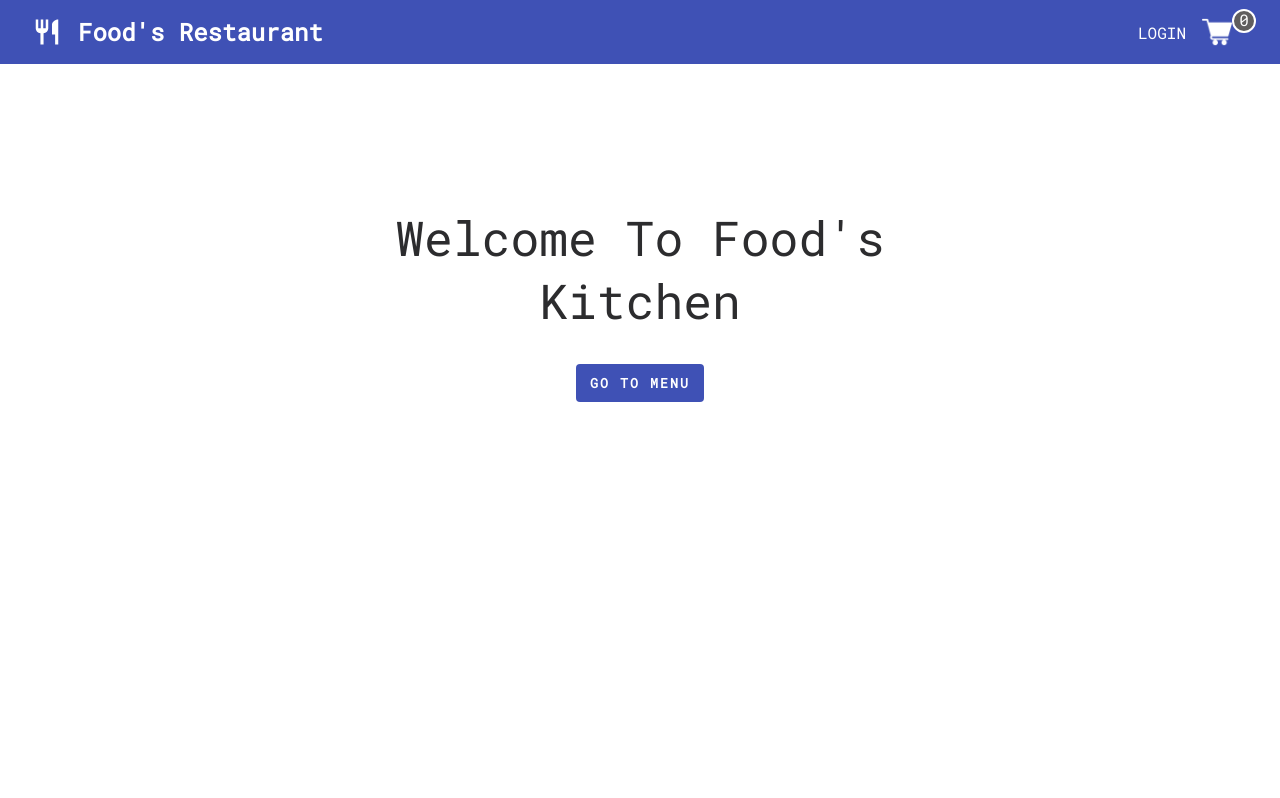
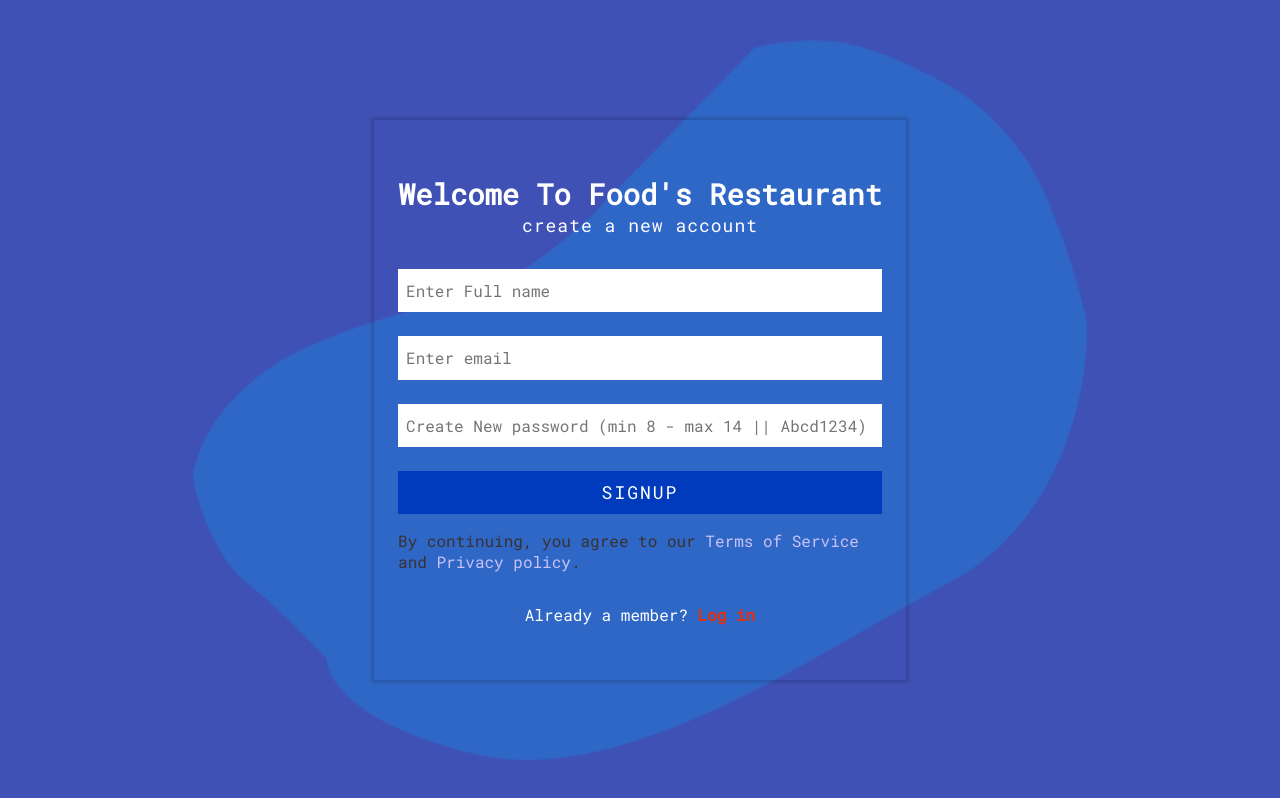
Before and after one commit to saquibhayat26/Food-Restaurant, a React (Create React App) app: page / in a window 1280 px wide. Built offline with nearby package versions, Linux system fonts and the light colour scheme.

Commit message:
form validation added

```diff
--- a/package.json
+++ b/package.json
@@ -9,6 +9,7 @@
     "@testing-library/user-event": "^13.5.0",
     "react": "^18.2.0",
     "react-dom": "^18.2.0",
+    "react-hook-form": "^7.39.0",
     "react-redux": "^8.0.4",
     "react-router-dom": "^6.4.3",
     "react-scripts": "5.0.1",
--- a/src/App.js
+++ b/src/App.js
@@ -7,13 +7,16 @@ import Items from "./Components/Items/Items";
 import Login from "./Pages/Login/Login";
 import Signup from "./Pages/Signup/Signup";
 import CheckoutSuccess from "./Pages/CheckoutSuccess/CheckoutSuccess";
+import { useState } from "react";
 
 function App() {
+  const [signup, setSignup] = useState(true);
+
   return (
     <div className="App">
       <Router>
         <Routes>
-          <Route exact path="/" element={<Home />} />
+          <Route exact path="/" element={signup ? <Signup /> : <Home />} />
           <Route
             exact
             path="/product"
@@ -24,7 +27,11 @@ function App() {
               </>
             }
           />
-          <Route exact path="/login" element={<Login />} />
+          <Route
+            exact
+            path="/login"
+            element={<Login signup={signup} setSignup={setSignup} />}
+          />
           <Route exact path="/signup" element={<Signup />} />
           <Route
             exact
--- a/src/Components/Cart/Cart.jsx
+++ b/src/Components/Cart/Cart.jsx
@@ -44,6 +44,7 @@ const Cart = ({ open, setOpen, setCartTotal }) => {
   };
   const handleCheckout = () => {
     setOpen(!open);
+    dispatch(removeFromCart(0));
     navigate("/success");
     setCartTotal(0);
   };
--- a/src/Components/Navbar/Navbar.jsx
+++ b/src/Components/Navbar/Navbar.jsx
@@ -13,8 +13,11 @@ const Navbar = () => {
   const [open, setOpen] = useState(false);
   const [total, setCartTotal] = useState(0);
 
+  // const [cartLength, setCartLength] = useState(0);
+
   useEffect(() => {
     setCartTotal(data.items.length);
+    // setCartLength(data.items.length);
   }, [data]);
 
   const handleOpen = () => {
@@ -37,15 +40,12 @@ const Navbar = () => {
           <p>Food's Restaurant</p>
         </Link>
       </div>
-
-      <div className="navbar__right">
-        <Link to={"/login"} style={{ textDecoration: "none" }}>
-          <p className="login">LOGIN</p>
-        </Link>
-
-        <img src={cart} alt="cart" onClick={handleOpen} />
-        <span>{total}</span>
-      </div>
+      {total > 0 && (
+        <div className="navbar__right">
+          <img src={cart} alt="cart" onClick={handleOpen} />
+          <span>{total}</span>
+        </div>
+      )}
       {open && (
         <div className="navbar__cart centered">
           <Cart open={open} setOpen={setOpen} setCartTotal={setCartTotal} />
--- a/src/Pages/Login/Login.jsx
+++ b/src/Pages/Login/Login.jsx
@@ -1,11 +1,21 @@
 import React from "react";
 import "./Login.css";
 
-import { Link } from "react-router-dom";
+import { Link, useNavigate } from "react-router-dom";
 
 import vector1 from "./../../assets/Vector1.png";
 
-const Login = () => {
+import { useForm } from "react-hook-form";
+
+const Login = ({ signup, setSignup }) => {
+  const navigate = useNavigate();
+
+  const handleSubmit = (e) => {
+    e.preventDefault();
+    setSignup(!signup);
+    navigate("/");
+  };
+
   return (
     <div className="Login">
       <img src={vector1} alt="vector1" />
@@ -15,11 +25,13 @@ const Login = () => {
           <p>Login to your account</p>
         </div>
         <div className="Login__center">
-          <form>
-            <input type={"text"} placeholder="Enter email" />
+          <form onSubmit={(e) => handleSubmit(e)}>
+            <input type={"email"} placeholder="Enter email" required />
 
-            <input type={"password"} placeholder="Enter password" />
-            <button className="Login__btn">Login</button>
+            <input type={"password"} placeholder="Enter password" required />
+            <button className="Login__btn" type="submit">
+              Login
+            </button>
           </form>
         </div>
         <div className="Login__bottom">
--- a/src/Pages/Signup/Signup.jsx
+++ b/src/Pages/Signup/Signup.jsx
@@ -1,11 +1,26 @@
 import React from "react";
 import "./Signup.css";
 
-import { Link } from "react-router-dom";
+import { Link, useNavigate } from "react-router-dom";
+
+import { useForm } from "react-hook-form";
 
 import vector1 from "./../../assets/Vector1.png";
 
 const Signup = () => {
+  const {
+    register,
+    handleSubmit,
+    formState: { errors },
+  } = useForm();
+
+  const navigate = useNavigate();
+
+  const onSubmit = (data) => {
+    window.alert(data);
+    navigate("/login");
+  };
+
   return (
     <div className="signup">
       <img src={vector1} alt="signup" />
@@ -15,11 +30,34 @@ const Signup = () => {
           <p>create a new account</p>
         </div>
         <div className="signup__center">
-          <form>
-            <input type={"text"} placeholder="Enter Full name" />
-            <input type={"email"} placeholder="Enter email" />
-            <input type={"password"} placeholder="Create New password" />
-            <button className="signup__btn">signup</button>
+          <form onSubmit={handleSubmit(onSubmit)}>
+            <input
+              type={"text"}
+              placeholder="Enter Full name"
+              {...register("fullName", { required: true, maxLength: 14 })}
+            />
+            {errors.fullName && <p>Full name should be less than 8 chracter</p>}
+            <input
+              type={"email"}
+              placeholder="Enter email"
+              {...register("email", {
+                required: true,
+                pattern: /^\w+([\.-]?\w+)*@\w+([\.-]?\w+)*(\.\w{2,3})+$/,
+              })}
+            />
+            {errors.email && <p>Please check the email</p>}
+            <input
+              type={"password"}
+              placeholder="Create New password (min 8 - max 14 || Abcd1234)"
+              {...register("password", {
+                required: true,
+                pattern: /^[A-Za-z]\w{7,14}$/,
+              })}
+            />
+            {errors.password && <p>Please check the Password</p>}
+            <button type="submit" className="signup__btn">
+              signup
+            </button>
           </form>
           <p className="signup__policy">
             By continuing, you agree to our{" "}
--- a/src/redux/features/cartSlice.js
+++ b/src/redux/features/cartSlice.js
@@ -21,6 +21,9 @@ const cartSlice = createSlice({
       }
     },
     removeFromCart(state, action) {
+      if (action.payload === 0) {
+        state.items.splice(0, state.items.length);
+      } else {
         const filterCartItems = state.items.filter((item) => {
           if (item.id === action.payload && item.productQuantity > 1) {
             return (item.productQuantity -= 1);
@@ -29,6 +32,7 @@ const cartSlice = createSlice({
           }
         });
         state.items = filterCartItems;
+      }
     },
   },
 });
```
Also changed, not shown: 1 other file (tests, documents, lock files or other folders). Lines whose indentation alone changed are shown as unchanged.
